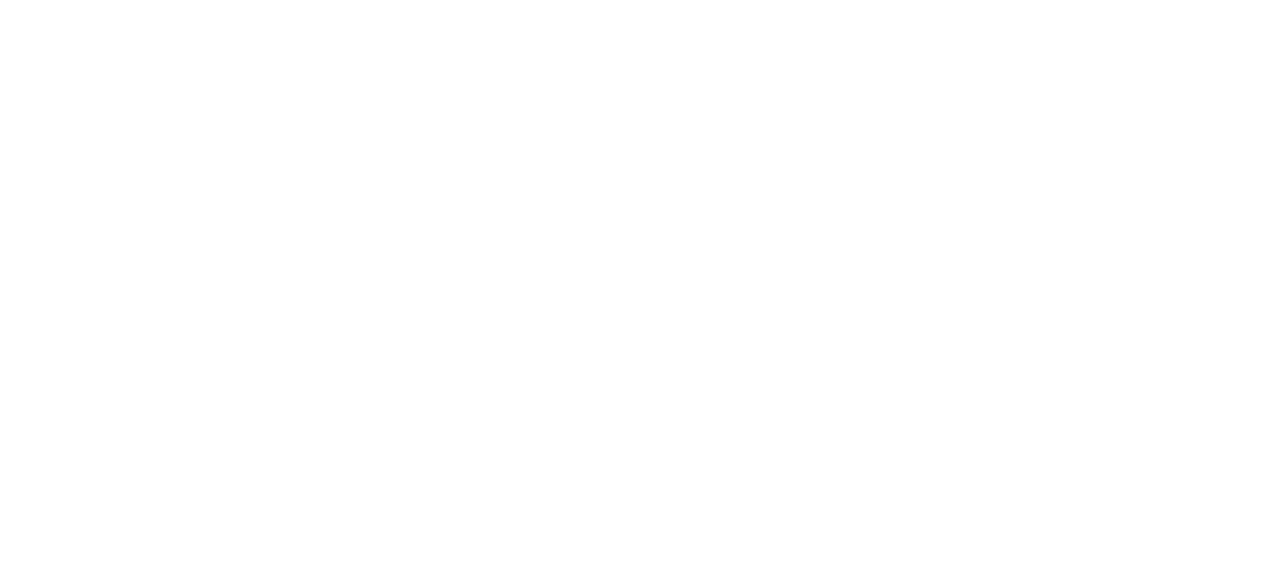
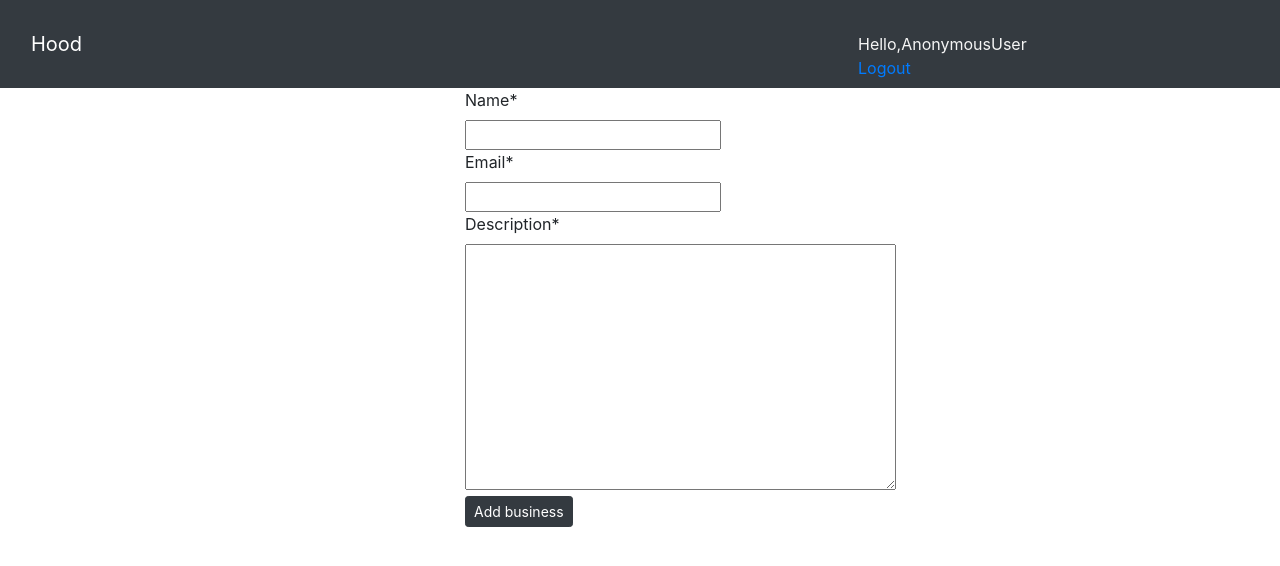
Before and after one commit to VGichuki/my-neighborhood, a Django app: page /single-hood/1/ in a window 1280 px wide. Before the commit the part shown is empty. Shown: the top 566 px of the page. Run offline with Django 3.2, Linux system fonts and the light colour scheme; tables that the repository leaves empty hold one stand-in row (values such as "Sample post"); some libraries are stand-ins or nearby versions.

Commit message:
update the bussines.html to display the businesses of a user

```diff
--- a/hood/templates/business.html
+++ b/hood/templates/business.html
@@ -1,85 +1,28 @@
-<!-- {%extends 'base.html'%}
-{%load crispy_forms_tags%}
+{% extends 'base.html'%}
+{% load crispy_forms_tags%}
 
 {% block content%}
 <div class="container">
     <div class="row">
-        <div class="col-md-12">
+        <div class="col-md-4">
+            {% for business in businesses%}
             <div class="card">
-                <div class="col-md-5">
-                    <img src="{{neighborhood.logo.url}}" class="card-img" alt="">
-                </div>
-                <div class="col-md-7">
-                    <div class="card-body">
-                        <h3>{{neighborhood.name}} {{neighborhood.location}}</h3>
-                        <h4 class="card-text">
-                            <span><strong>{{neighborhood.members.count}}</strong>Member{{neighborhood.members.count|pluralize}}</span> | <strong>{{neighborhood.business.count}}</strong> Businesses | <strong>{{neighborhood.post.count}}</strong> Post{{neighborhood.post.count| pluralize}}
-                        </h4>
-                        <div class="card-text">
-                            <p>{{neighborhood.description}}</p>
-                            <p><strong class="text-info">Police: {{neighborhood.police_department}}</strong></p>
-                            <p><strong class="text-info">Health: {{neighborhood.health_department}}</strong></p>
-                            <p>Administartor: <small class="text-muted">{{neighborhood.admin.user.username}}</small></p>
-                        </div>
-                    </div>
+                <div class="card-body">
+                    <h3 class="card-title">{{business.name}}</h3>
+                    <p class="card-text">{{business.description}}</p>
+                    <p class="card-text">{{business.email}}</p>
                 </div>
             </div>
+            {%endfor%}
+        </div>
+
+        <div class="col-md-8">
+            <form action="" method="POST" novalidate enctype="multipart/form-data">
+                {%csrf_token%}
+                {{form|crispy}}
+                <button type="submit" class="btn btn-sm btn-dark">Add business</button>
+            </form>
         </div>
     </div>
 </div>
-
-<div class="container">
-    <div class="row">
-        <div class="col-md-12">
-            <a href="" class="btn btn-sm btn-outline-info" data-toggle="modal" data-target="#ModalCenter">Add business</a>
-            <a class="btn btn-sm btn-outline-info" href="{% url 'post' hood.id%}">Post</a>
-            {% if neighborhood.admin == user.profile %}
-            <a href="{% url 'members' hood.id%}" class="btn btn-sm btn-outline-info">Members</a>
-            {% endif %}
-        </div>
-    </div>
-
-    <h5>Businesses</h5>
-    <div class="row">
-        {% for business in business %}
-        <div class="col-md-5">
-            <div class="card">
-                <h5 class="card-title">{{business.name}}</h5>
-                <div class="card-text">
-                    <p>{{business.description}}</p>
-                    <p>{{business.email}}</p>
-                    <p>Owner: <small class="text-muted">{{business.user.user.username|title}}</small></p>
-                </div>
-            </div>
-        </div>
-        {% endfor %}
-    </div>
-
-    <h5>Posts</h5>
-    <div class="row">
-        {% for post in posts %}
-        <div class="col-md-5">
-            <div class="card">
-                <h5 class="card-title">{{post.title}}</h5>
-                <p class="card-text">{{post.post}}</p>
-                <p class="card-text">POsted by: {{post.user.user.username|title}}</p>
-                <small>Date: {{post.posted_on|date}}</small>
-            </div>
-        </div>
-        {% endfor %}
-    </div>
-    <div class="row">
-        <div class="col-md-4"></div>
-        <div class="col-md-6">
-            <form action="" method="POST">
-                {%csrf_token%}
-                {{form|crispy}}
-                <button type="submit" class="btn btn-sm btn-dark">Save</button>
-            </form>
-        </div>
-    </div>
-
-</div>
-{%endblock%} -->
-
-{{form}}
+{%endblock%}
```
